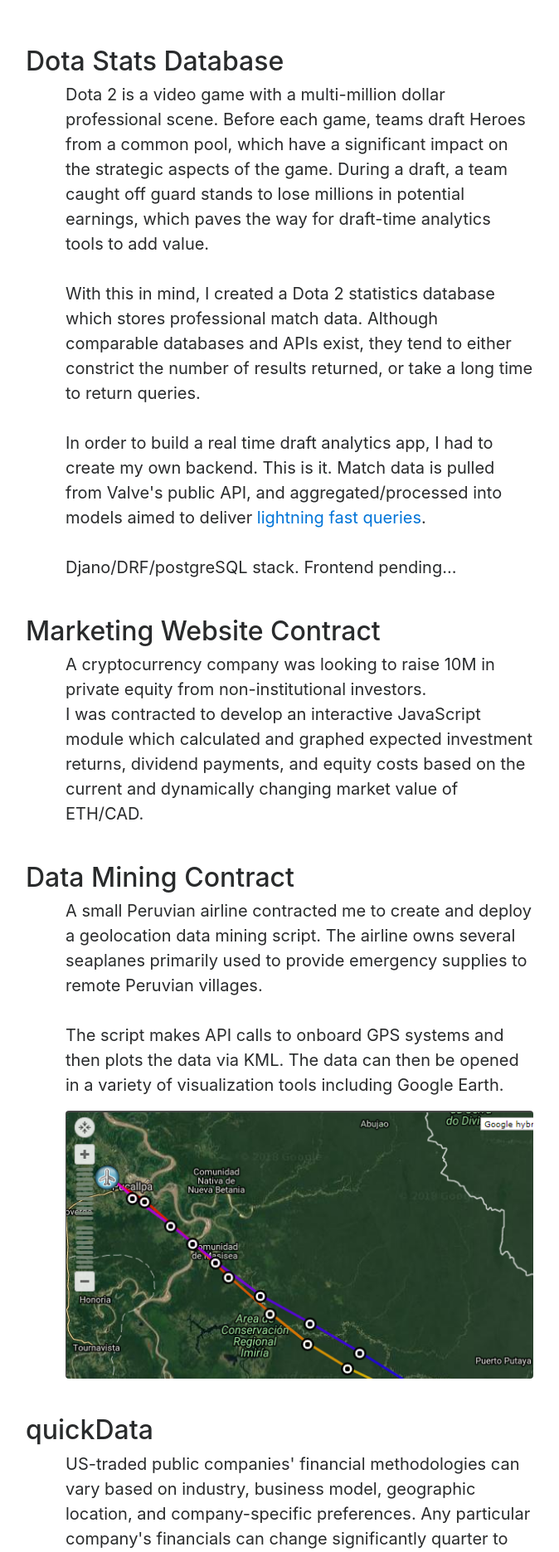
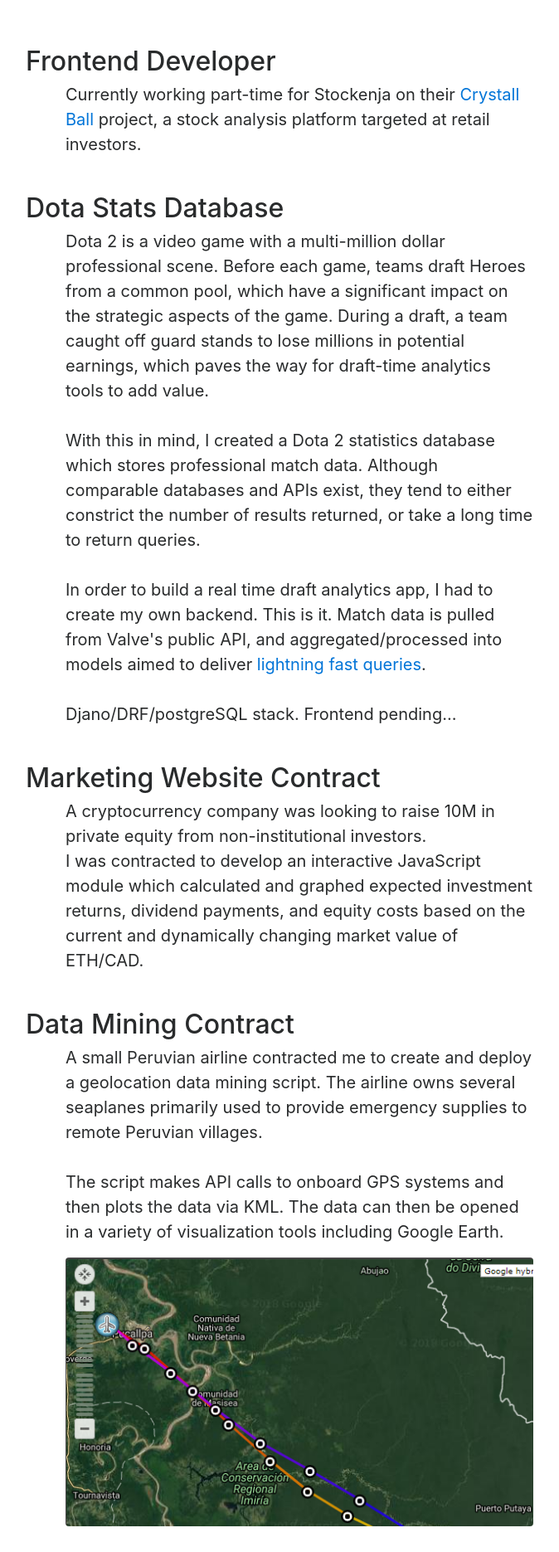
Before and after one commit to nikodevv/portfolio_web, a Django app: page / in a window 1280 px wide. Shown: the part 54-1925 px from the top of the page at 83% size, without its empty margins (299-973 px from the left). Run offline with Django 3.2, Linux system fonts and the light colour scheme; some libraries are stand-ins or nearby versions.

Commit message:
Added project

```diff
--- a/home_pages/templates/projects.html
+++ b/home_pages/templates/projects.html
@@ -6,6 +6,17 @@
 	<div class="w-22"></div>
 	<div class="w-55 mt-5" id="body_text">
 		<ul class="custom-text-style sm-font">
+
+			<h2 class = "h2 mt-2">Frontend Developer</h2>
+			<div class ="sub-body">
+				<li class="list-unstyled">
+					Currently working part-time for Stockenja on their
+					<a href="https://crystalball.stockenja.com/dashboard/analysis/summary?ticker=TCX" target="_blank">Crystall Ball</a> project,
+					a stock analysis platform targeted at retail investors.
+				</li>
+				<br>
+			</div>
+
 			<h2 class = "h2 mt-2">Dota Stats Database</h2>
 			<div class ="sub-body">
 				<li class="list-unstyled">
```
Also changed, not shown: home_pages/templates/projects-mobile.html (+17 -0 lines).
